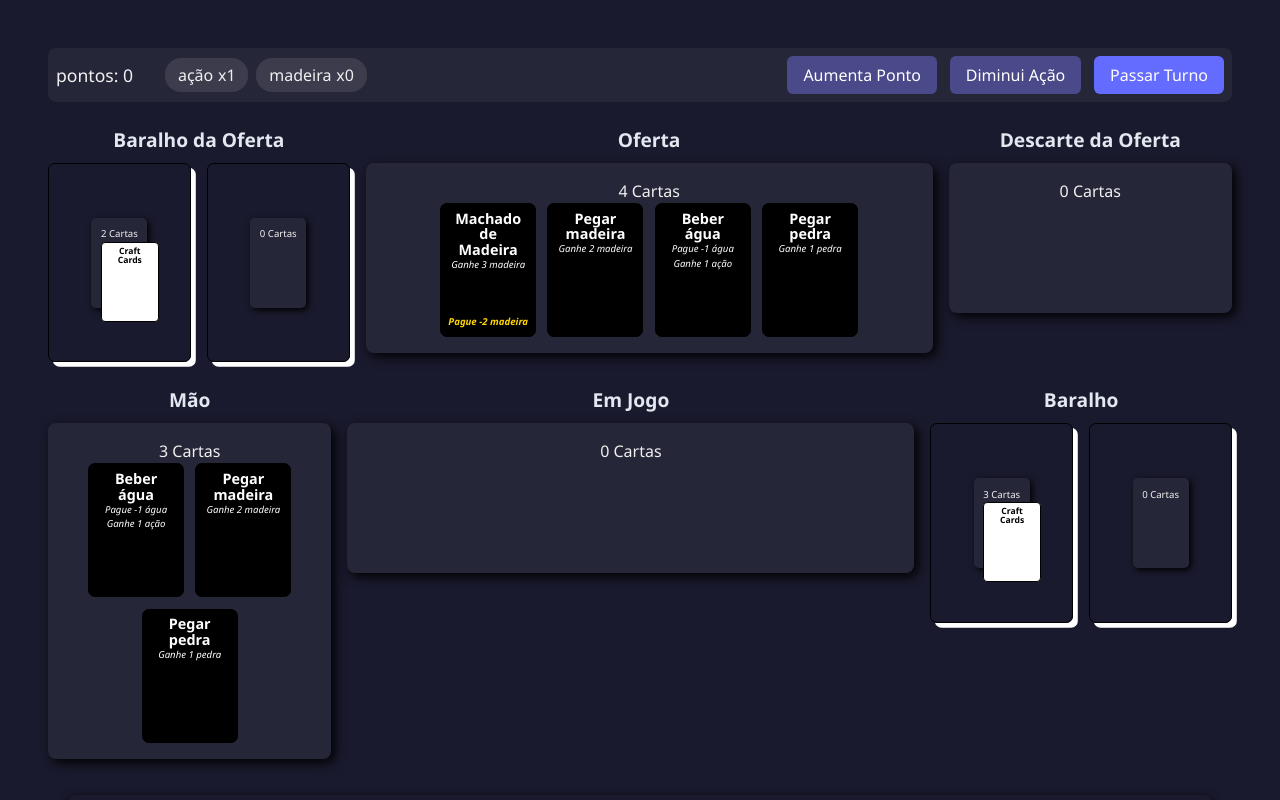
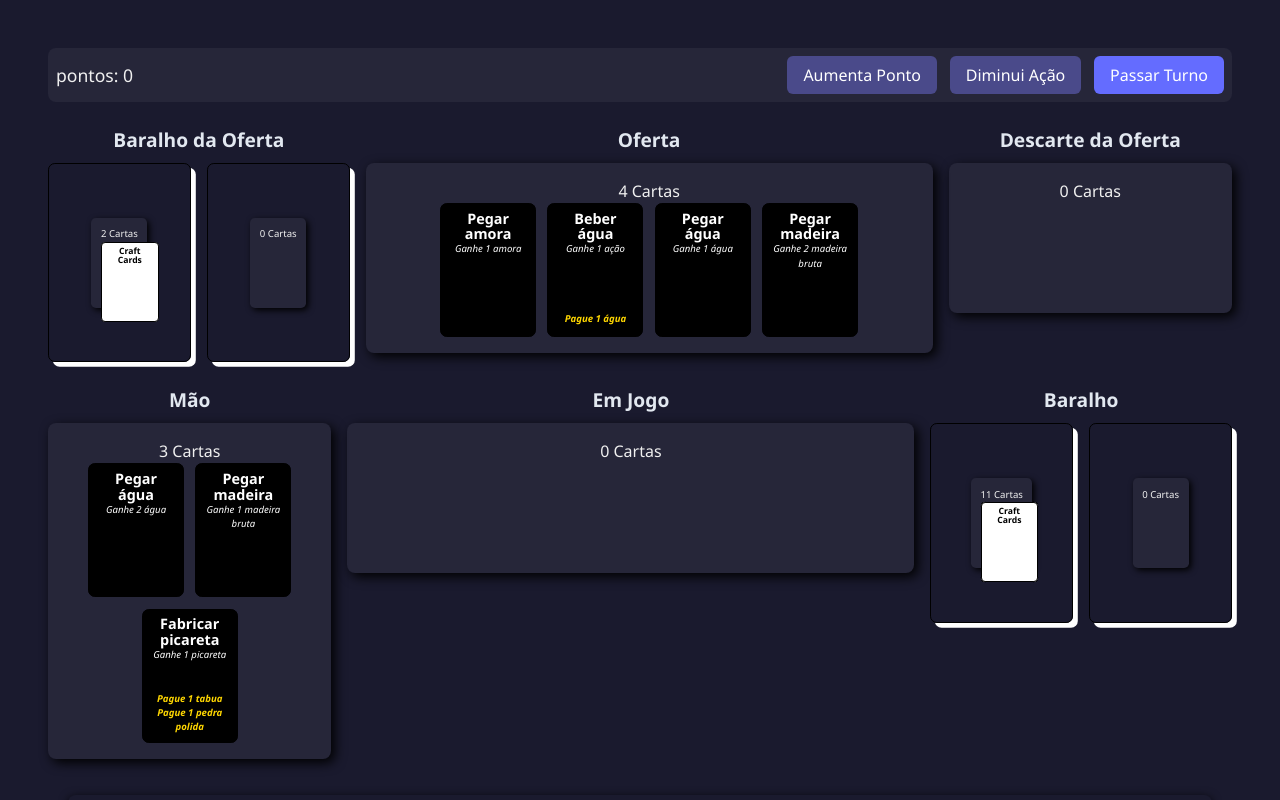
Before and after one commit to ufjf-gamelab/craft-cards, a React (Vite) app: page / in a window 1280 px wide. Built offline with nearby package versions, Linux system fonts and the light colour scheme.

Commit message:
adiciona mais cartas e arruma custo

```diff
--- a/src/Carta.tsx
+++ b/src/Carta.tsx
@@ -26,10 +26,10 @@ export default function Carta({
         ))}
       </section>
       <div className="custo">
-        {carta.custo.map((ganho) => (
-          <p key={ganho.nome}>
-            {ganho.quantidade > 0 ? "Ganhe" : "Pague"} {ganho.quantidade}{" "}
-            {ganho.nome}
+        {carta.custo.map((custo) => (
+          <p key={custo.nome}>
+            {custo.quantidade > 0 ? "Pague" : "Ganhe"} {custo.quantidade}{" "}
+            {custo.nome}
           </p>
         ))}
       </div>
--- a/src/Game.ts
+++ b/src/Game.ts
@@ -184,6 +184,28 @@ function jogarCartaAction(game: GameType, action: JogarCartaActionType) {
   const carta = action.carta;
   const newGame = structuredClone(game);
 
+  //verificação de recursos para os custos
+  const temRecursos = carta.custo.every((custo) => {
+    const recurso = newGame.recursos.find((r) => r.nome === custo.nome);
+    return recurso ? recurso.quantidade >= custo.quantidade : false;
+  });
+
+  if(!temRecursos) {
+    console.log("Não pode jogar essa carta");
+    return game;
+  }
+
+  //Aplicar custos
+  carta.custo.forEach((custo) => {
+    const recurso = newGame.recursos.find((r) => r.nome === custo.nome);
+    if (recurso) {
+      recurso.quantidade -= custo.quantidade;
+    } else {
+      newGame.recursos.push(structuredClone(custo));
+    }
+  });
+
+  //aplicar ganhos
   carta.ganho.forEach((ganho) => {
     const recurso = newGame.recursos.find((r) => r.nome === ganho.nome);
     if (recurso) {
@@ -192,10 +214,6 @@ function jogarCartaAction(game: GameType, action: JogarCartaActionType) {
       newGame.recursos.push(structuredClone(ganho));
     }
   });
-  if (newGame.recursos.some((r) => r.quantidade < 0)) {
-    console.log("Não pode jogar essa carta");
-    return game;
-  }
 
   const index = newGame.mao.findIndex((c) => c.id === carta.id);
 
--- a/src/Historico.tsx
+++ b/src/Historico.tsx
@@ -14,10 +14,14 @@ import {
 
 const RESOURCE_COLORS: Record<string, string> = {
   ação: "#FF5733",
-  madeira: "#8B4513",
+  "madeira bruta": "#8B4513",
   água: "#1E90FF",
   amora: "#9370DB",
-  pedra: "#808080",
+  "pedra bruta": "#808080",
+  tabua: "#D2B48C",
+  "pedra polida": "#B0B0B0",
+  picareta: "#696969",
+  machado: "#C0C0C0",
 };
 
 export default function Historico() {
--- a/src/data/cartas.ts
+++ b/src/data/cartas.ts
@@ -3,7 +3,7 @@ import { GameActions } from "../Game";
 export type GameHistoryType = {
   acao: GameActions;
   recursos: Array<RecursoType>;
-}
+};
 
 export type GameType = {
   pontos: number;
@@ -16,7 +16,7 @@ export type GameType = {
   baralhoDaOferta: Array<CartaType>;
   descarteDaOferta: Array<CartaType>;
   historico?: Array<GameHistoryType>;
-}
+};
 
 export type CartaType = {
   id: string;
@@ -31,18 +31,11 @@ export type RecursoType = {
   quantidade: number;
 };
 
-
-export const RECURSOS_INICIAL: Array<RecursoType> = [
-  { nome: "ação", quantidade: 1 },
-  { nome: "madeira", quantidade: 0 },
-];
+export const RECURSOS_INICIAL: Array<RecursoType> = [];
 
 export const DESCARTE_INICIAL: Array<CartaType> = [];
 
-
-export const MAO_INICIAL: Array<CartaType> = [
-
-];
+export const MAO_INICIAL: Array<CartaType> = [];
 
 export const BARALHO_INICIAL: Array<CartaType> = [
   {
@@ -50,7 +43,7 @@ export const BARALHO_INICIAL: Array<CartaType> = [
     titulo: "Pegar madeira",
     texto: "",
     custo: [],
-    ganho: [{ nome: "madeira", quantidade: 1 }],
+    ganho: [{ nome: "madeira bruta", quantidade: 1 }],
   },
   {
     id: "a1",
@@ -71,34 +64,93 @@ export const BARALHO_INICIAL: Array<CartaType> = [
     titulo: "Pegar pedra",
     texto: "",
     custo: [],
-    ganho: [{ nome: "pedra", quantidade: 1 }],
-  },
-  {
-    id: "a2",
-    titulo: "Beber água",
-    texto: "",
-    custo: [],
-    ganho: [
-      { nome: "água", quantidade: -1 },
-      { nome: "ação", quantidade: 1 },
-    ],
+    ganho: [{ nome: "pedra bruta", quantidade: 2 }],
   },
   {
     id: "m2",
     titulo: "Pegar madeira",
     texto: "",
     custo: [],
-    ganho: [{ nome: "madeira", quantidade: 2 }],
+    ganho: [{ nome: "madeira bruta", quantidade: 2 }],
+  },
+  {
+    id: "a3",
+    titulo: "Pegar água",
+    texto: "",
+    custo: [],
+    ganho: [{ nome: "água", quantidade: 2 }],
+  },
+  {
+    id: "b3",
+    titulo: "Pegar amora",
+    texto: "",
+    custo: [],
+    ganho: [{ nome: "amora", quantidade: 2 }],
+  },
+  {
+    id: "p3",
+    titulo: "Pegar pedra",
+    texto: "",
+    custo: [],
+    ganho: [{ nome: "pedra bruta", quantidade: 2 }],
+  },
+
+  //consumir para ganhar ação
+  {
+    id: "a2",
+    titulo: "Beber água",
+    texto: "",
+    custo: [{ nome: "água", quantidade: 1 }],
+    ganho: [{ nome: "ação", quantidade: 1 }],
+  },
+
+  {
+    id: "c1",
+    titulo: "Comer amora",
+    texto: "",
+    custo: [{ nome: "amora", quantidade: 1 }],
+    ganho: [{ nome: "ação", quantidade: 1 }],
+  },
+
+  //Materiais de processamento
+  {
+    id: "s1",
+    titulo: "Serralheria basica",
+    texto: "",
+    custo: [{ nome: "madeira bruta", quantidade: 2 }],
+    ganho: [{ nome: "tabua", quantidade: 1 }],
+  },
+  {
+    id: "p2",
+    titulo: "Pedreira básica",
+    texto: "",
+    custo: [{ nome: "pedra bruta", quantidade: 2 }],
+    ganho: [{ nome: "pedra polida", quantidade: 1 }],
+  },
+
+  //Ferramentas basicas
+  {
+    id: "f1",
+    titulo: "Fabricar machado",
+    texto: "",
+    custo: [
+      { nome: "tabua", quantidade: 1 },
+      { nome: "pedra polida", quantidade: 1 },
+    ],
+    ganho: [{ nome: "machado", quantidade: 1 }],
+  },
+  {
+    id: "f2",
+    titulo: "Fabricar picareta",
+    texto: "",
+    custo: [
+      { nome: "tabua", quantidade: 1 },
+      { nome: "pedra polida", quantidade: 1 },
+    ],
+    ganho: [{ nome: "picareta", quantidade: 1 }],
   },
 ];
 export const BARALHO_OFERTA_INICIAL: Array<CartaType> = [
-  {
-    id: "m3",
-    titulo: "Machado de Madeira",
-    texto: "",
-    custo: [{ nome: "madeira", quantidade: -2 }],
-    ganho: [{ nome: "madeira", quantidade: 3 }],
-  },
   {
     id: "a3",
     titulo: "Pegar água",
@@ -110,18 +162,22 @@ export const BARALHO_OFERTA_INICIAL: Array<CartaType> = [
     id: "a4",
     titulo: "Beber água",
     texto: "",
-    custo: [],
-    ganho: [
-      { nome: "água", quantidade: -1 },
-      { nome: "ação", quantidade: 1 },
-    ],
+    custo: [{ nome: "água", quantidade: 1 }],
+    ganho: [{ nome: "ação", quantidade: 1 }],
+  },
+  {
+    id: "c1",
+    titulo: "Comer amora",
+    texto: "",
+    custo: [{ nome: "amora", quantidade: 1 }],
+    ganho: [{ nome: "ação", quantidade: 1 }],
   },
   {
     id: "p2",
     titulo: "Pegar pedra",
     texto: "",
     custo: [],
-    ganho: [{ nome: "pedra", quantidade: 1 }],
+    ganho: [{ nome: "pedra bruta", quantidade: 1 }],
   },
   {
     id: "b2",
@@ -135,7 +191,7 @@ export const BARALHO_OFERTA_INICIAL: Array<CartaType> = [
     titulo: "Pegar madeira",
     texto: "",
     custo: [],
-    ganho: [{ nome: "madeira", quantidade: 2 }],
+    ganho: [{ nome: "madeira bruta", quantidade: 2 }],
   },
 ];
 
@@ -148,5 +204,5 @@ export const GAME_INITIAL = {
   baralho: BARALHO_INICIAL,
   oferta: [],
   baralhoDaOferta: BARALHO_OFERTA_INICIAL,
-  descarteDaOferta: []
+  descarteDaOferta: [],
 };
```
